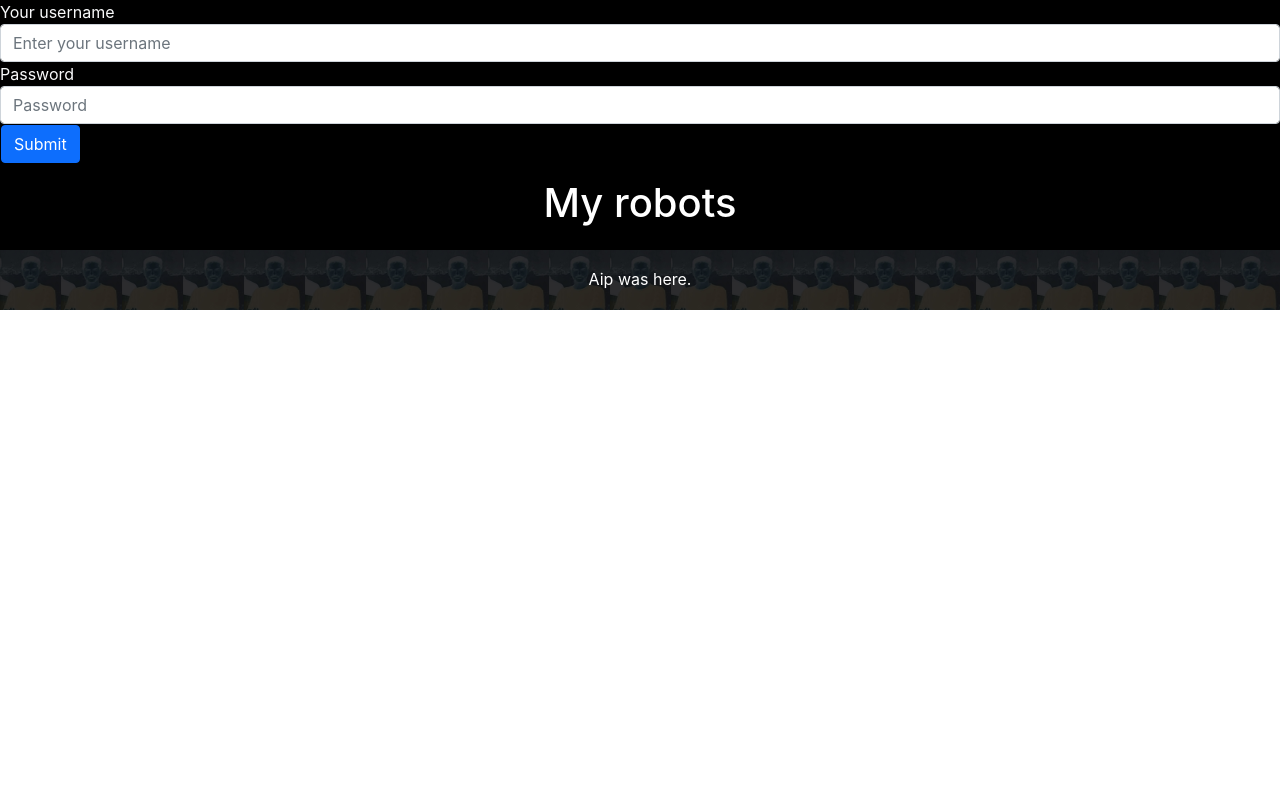
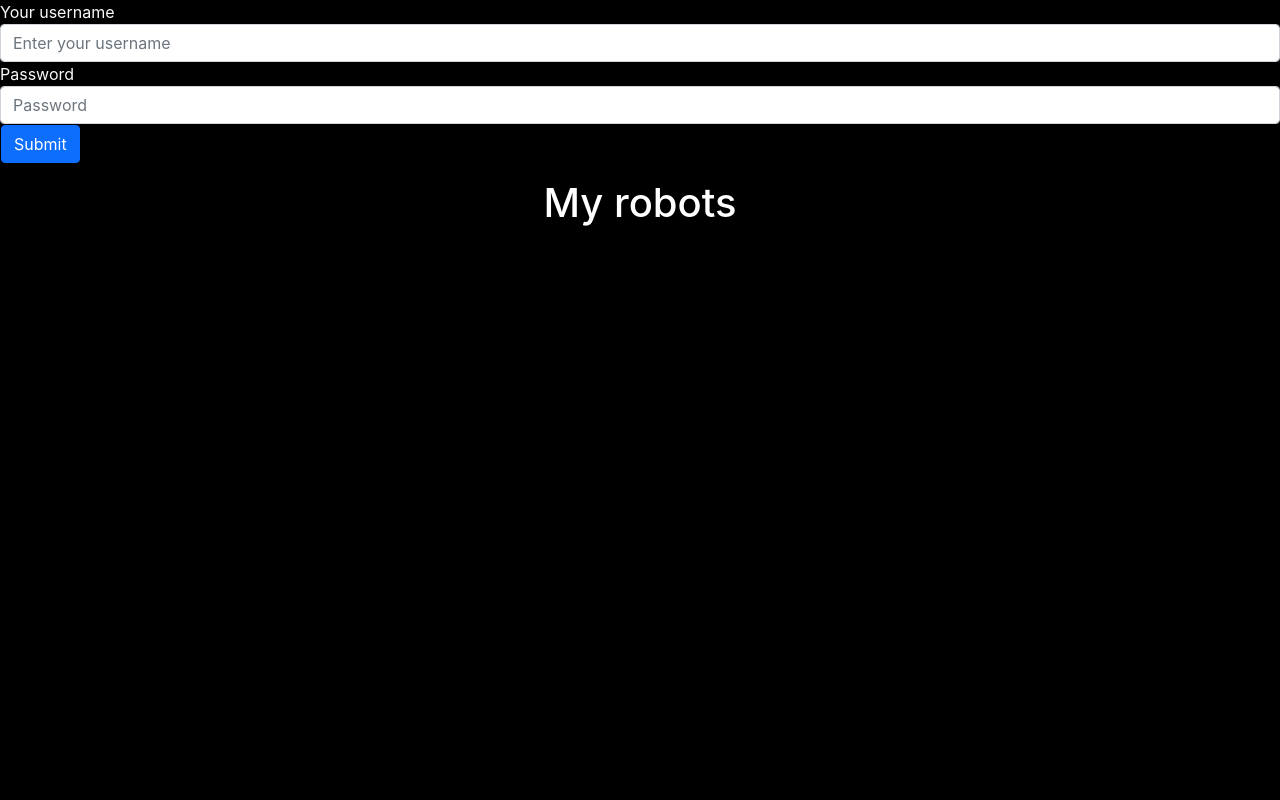
Before and after one commit to AipMichael/W06CHWeekend-front-end-aip, a React (Create React App) app: page / in a window 1280 px wide. Shown: the top 800 px of the page. Built offline with nearby package versions, Linux system fonts and the light colour scheme; no server answers.

Commit message:
fixed background

```diff
--- a/src/App.css
+++ b/src/App.css
@@ -5,13 +5,17 @@
 .App {
   background-color: black;
   margin: auto;
-  height: 100%;
+  min-height: 100vh;
 }
 
 .main-title {
   color: white;
   text-align: center;
   padding: 15px 32px;
+}
+
+.App__background {
+  min-height: 100vh;
 }
 
 .myfooter {
--- a/src/App.js
+++ b/src/App.js
@@ -23,14 +23,15 @@
     <div className="App">
       <LoginForm />
       <h1 className="main-title">My robots</h1>
+      <div className="App__background">
         {isAuthenticated ? (
           <>
-          <p>renderizando</p>
             <MainList />
           </>
         ) : (
           ""
         )}
+      </div>
       <footer className="myfooter">
         <button className="surprise" onClick={surpriseMe}>
           Aip was here.
--- a/src/components/LoginForm/LogInForm.js
+++ b/src/components/LoginForm/LogInForm.js
@@ -1,7 +1,4 @@
-/* import { Navigate } from "react-router"; */
-import { useDispatch } from "react-redux";
 import { useState } from "react";
-import { userLoginThunk } from "../../redux/thunks/userThunks";
 import useUser from "../../hooks/useUser";
 
 const LogInForm = () => {
```
Lines whose indentation alone changed are shown as unchanged.
